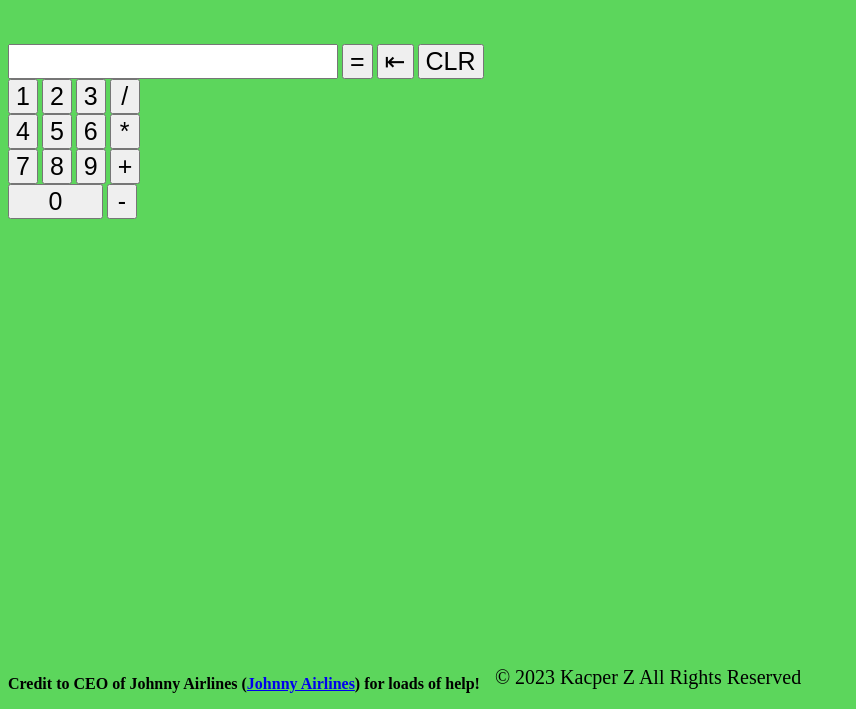
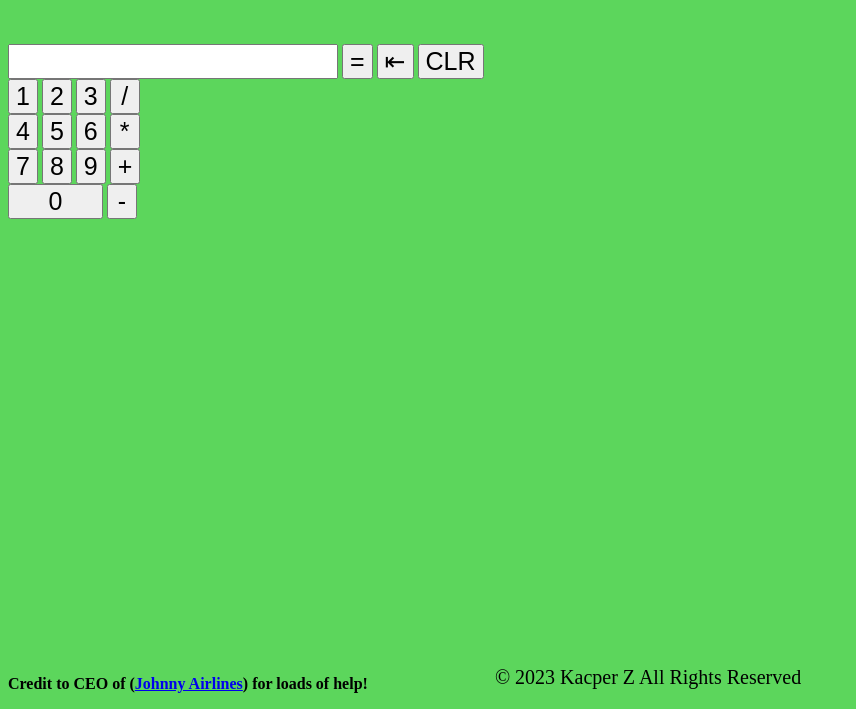
Before and after one commit to kacpers-services/kacpers-services.github.io, a plain HTML site: page calculator.html in a window 1280 px wide. Shown: the part 91-800 px from the top of the page, without its empty margins (0-856 px from the left). Drawn offline with Linux system fonts and the light colour scheme.

Commit message:
Update calculator.html

```diff
--- a/calculator.html
+++ b/calculator.html
@@ -33,7 +33,7 @@ font-size:25;
 <br>
 <input style="width:95px;" type="button" value="0" onclick="display('0')">
 <input style="width:30px;text-align:center;"type="button" value="-" onclick="display('-')">
-<p style="position: fixed;bottom:0;width:100%;"><b>Credit to CEO of Johnny Airlines (<a href=johnny-airlines.co.uk>Johnny Airlines</a>) for loads of help!</b></p>
+<p style="position: fixed;bottom:0;width:100%;"><b>Credit to CEO of (<a href=johnny-airlines.co.uk>Johnny Airlines</a>)  for loads of help!</b></p>
 
 
 
```
